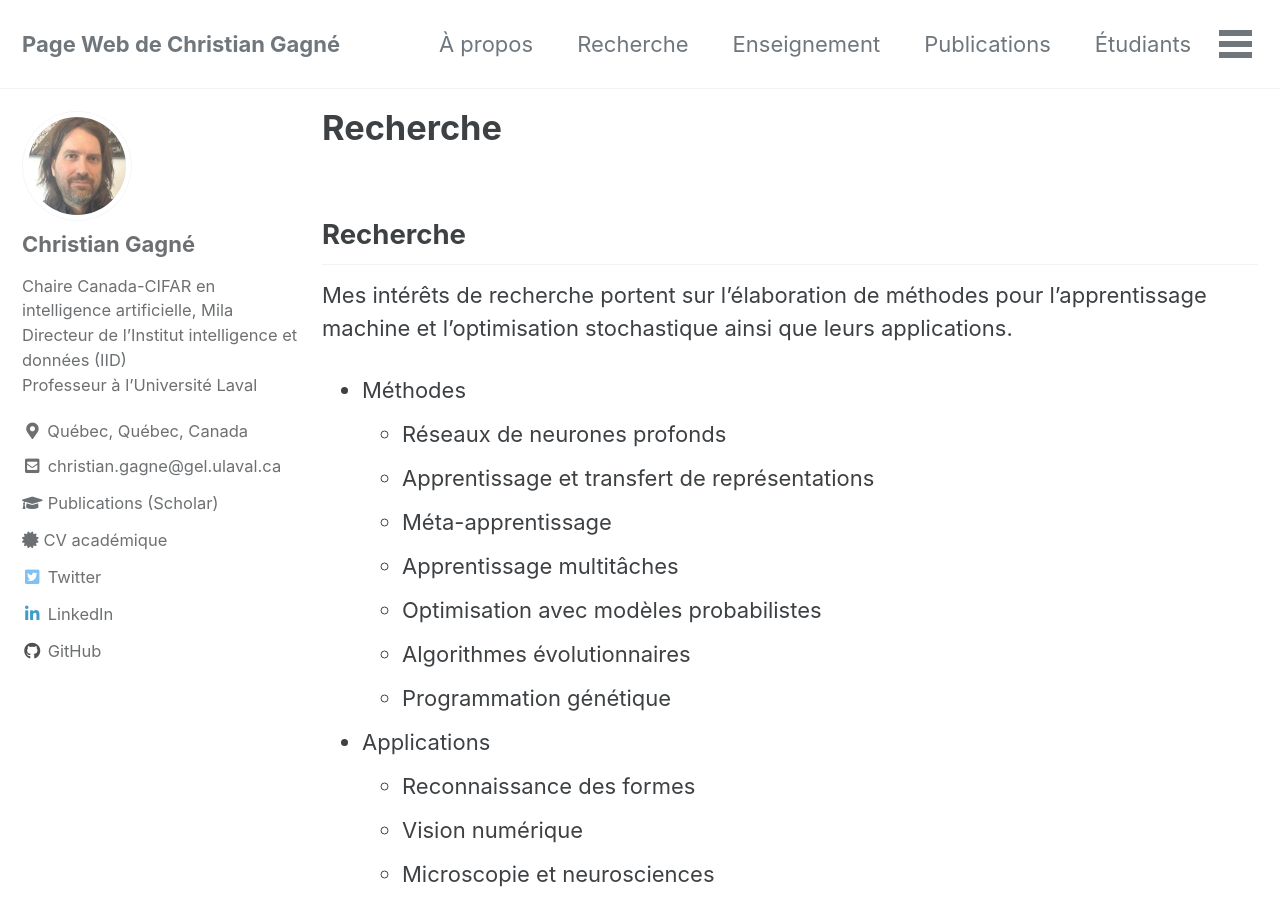
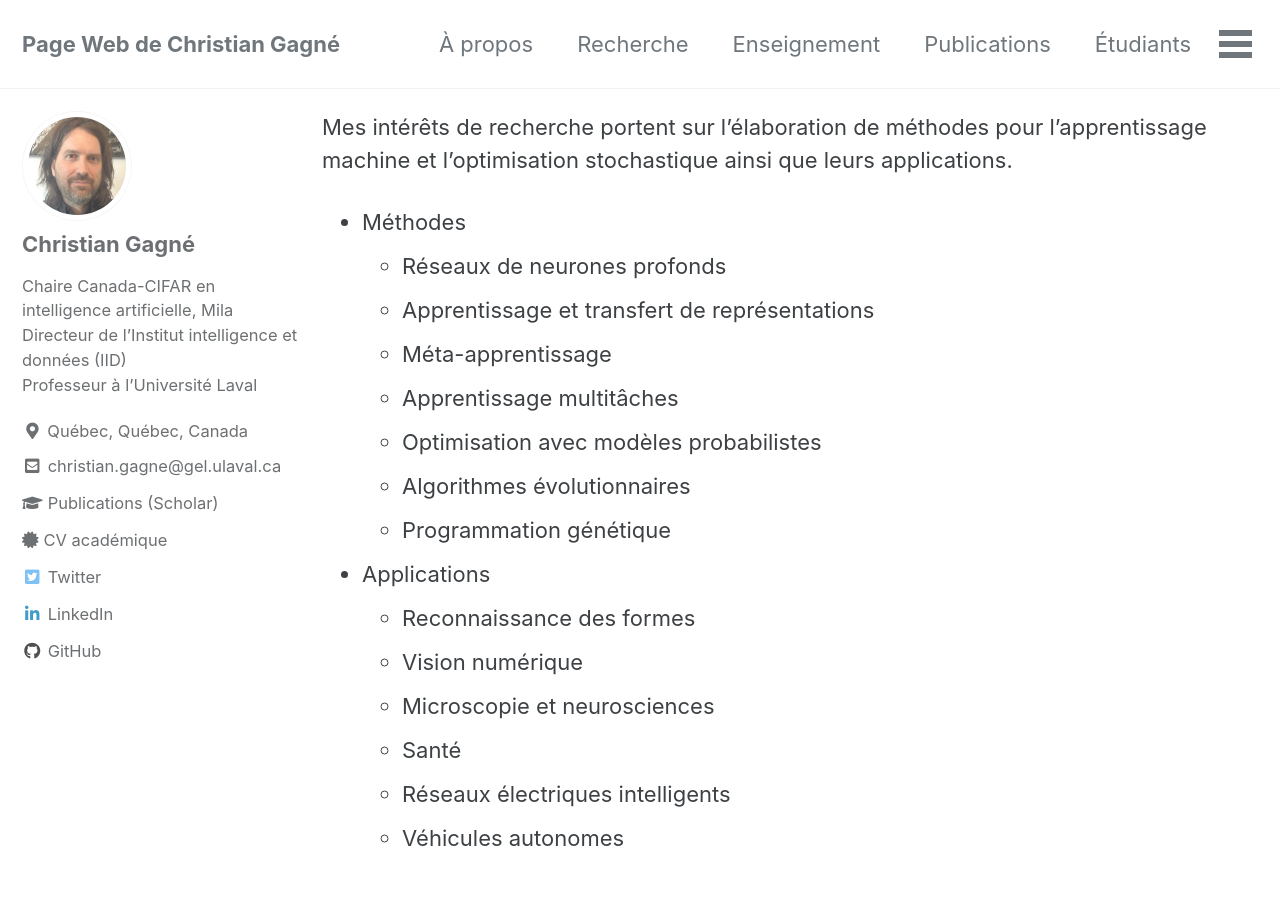
Before and after one commit to chgagne/chgagne.github.io, a Jekyll site: the page built from _pages/recherche.md, in a window 1280 px wide and 900 px high. Built offline with Jekyll 4.4.1, drawn with Linux system fonts in a browser that asks for light colours; cached includes are drawn as plain includes; our own code applies the rules of GitHub Pages for plain Markdown files.

Commit message:
Plus d'ajustements.

```diff
--- a/_pages/recherche.md
+++ b/_pages/recherche.md
@@ -1,8 +1,6 @@
 ---
 permalink: /recherche/
 ---
-
-## Recherche
 
 Mes intérêts de recherche portent sur l’élaboration de méthodes pour l'apprentissage machine et l'optimisation stochastique ainsi que leurs applications.
 
@@ -23,7 +21,7 @@ Mes intérêts de recherche portent sur l’élaboration de méthodes pour l'app
   - Véhicules autonomes
 
 
-### Projets logiciels
+## Projets logiciels
 
 - [DEAP : Distributed Evolutionary Algorithms in Python](https://github.com/deap/deap)
 - [SCHNAPS : Generic Population-based Simulator for Public Health](https://github.com/audurand/schnaps)
@@ -31,7 +29,7 @@ Mes intérêts de recherche portent sur l’élaboration de méthodes pour l'app
 - [BEAGLE Puppy](https://code.google.com/archive/p/beagle/wikis/Puppy.wiki)
 - [Library for Lens System Ray Tracing (LLSRT)](http://w3.gel.ulaval.ca/~cgagne/llsrt/)
 
-### Organisation et comités
+## Organisation et comités
 
 - Comité d'organisation, [Interactive Labeling and Data Augmentation for Vision](https://ildav-workshop.github.io/), [ICCV 2021](http://iccv2021.thecvf.com/) Workshop, 11 octobre 2021.
 - Track chair, [Evolutionary Machine Learning](https://gecco-2021.sigevo.org/Tracks#EML%20-%20Evolutionary%20Machine%20Learning), [GECCO 2021](https://gecco-2021.sigevo.org/HomePage), Lille, France, 10 au 14 juillet 2021
```
Also changed, not shown: _pages/enseignement.md (+0 -2 lines), _pages/etudiants.md (+2 -4 lines).
